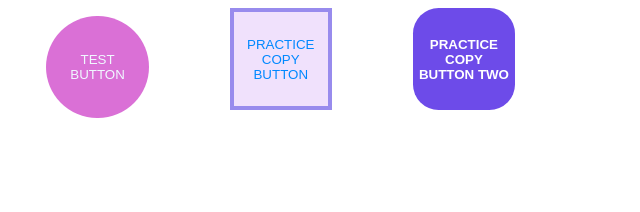
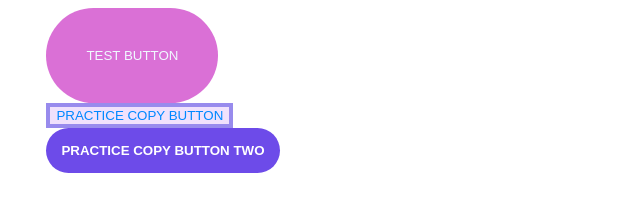
Before and after one commit to isuckinprogramming/Learning-CSS, a plain HTML site: page startPage/start-up-page.html in a window 1280 px wide. Shown: the whole page, without its empty margins (0-640 px from the left). Drawn offline with Linux system fonts and the light colour scheme.

Commit message:
Practice styling button element with CSS
Practiced setting up the Color, position, and conditional behaviour of
an html element.

Trying out the use of pseudo-classes for elements. The Hover and Active
pseudo-classes are useful for showing the

Usage of padding and margin over setting values to the height and width
property of an element. Margin is the distance of an element over other
elements, and the Padding is the distance of the content of the element
over the border or the edge of an element.

Margin affects the actual position of an html element in the webpage,
which may cause unexpected behaviours with the hover style of an
element. I caused an error wherein upon hovering on an element,the
margin would drstically change, upon activating the hover the style
immediately applies, which changes the margin then the position of the
hovered element. Upon activation the style is applied and de-applied
to the element, the element looks like it is in constantly and rapidly
changing position when hovered.

I got to try out the transition property, and I don't understand the
many arguments when using setting up the value of the property.

A quick peek of the CSS box model, the purpose of the CSS Box model,
how it affects the styling of an element.

The opacity of an element can be modified through CSS through the
background-color property, I cannot understand why there are so many
varieties of ways to set the color of an element. The a in rgba stands
for the opacity of an element.

```diff
--- a/startPage/start-functionality.js
+++ b/startPage/start-functionality.js
@@ -1,5 +1,5 @@
 const testButton = document.getElementById("practiceButton")
 
-testButton.onclick = () => {
+testButton  .onclick = () => {
     // testButton.color = rgb(0,0,0);
 }
--- a/startPage/start-style.css
+++ b/startPage/start-style.css
@@ -1,10 +1,45 @@
+
 button {
-  height: 8lvw;
-  width: 8lvw;
+  /* height: 8lvw;
+  width: 8lvw; */
   cursor: pointer;
   margin-right: 3lvw;
   margin-left: 3lvw;
+
+  /* padding:  50px;
+  padding-left: 20px; */
+
 }
+
+/* FIRST BUTTON FOR PRACTICE */
+#practiceButton {
+  background-color: orchid;
+  color:aliceblue;
+  border:  none;
+  border-radius: 100px;
+  transition: border-radius 0.15s;
+  transition-property:
+    border-radius 0.2s,
+    color 0.2s,
+    box-shadow 0.01s;
+  padding:3em;
+  /* box-shadow: -6px -10px 5px rgba(70, 9, 9, 0.11); */
+}
+
+#practiceButton:hover {
+
+  background-color: black;
+  border-radius: 25px;
+  box-shadow: 4px 4px 5px rgba(70, 9, 9, 0.199);
+}
+
+#practiceButton:active {
+
+  background-color: rgba(4, 8, 44, 0.11);
+  border-radius: 10px ;
+}
+
+/* SECOND PRACTICE BUTTON */
 
 #copyButtonOne {
   background-color: rgb(240, 225, 252);
@@ -16,12 +51,15 @@ button {
   border-style: solid;
 }
 
-#practiceButton {
-  background-color: orchid;
-  color:aliceblue;
-  border:  none;
-  border-radius: 100px;
+#copyButtonOne:hover {
+
+  background-color: rgb(0, 136, 255);
+  border-color:  rgba(255, 255, 255, 0.671);
+  color: rgb(240, 225, 252);;
 }
+
+
+/* COPY BUTTON TWO */
 
 #copyButtonTwo {
   background-color:  rgb(109, 75, 233);
@@ -29,4 +67,24 @@ button {
   border-radius: 2lvw;
   border: none;
   font-weight: bold;
+  padding: 15px;
+  transition :all 0.1s
 }
+
+#copyButtonTwo:hover {
+
+  border-radius: 5lvw;
+
+  /* padding: 30px; */
+  padding-top: 40px;
+  padding: 50px;
+  padding-right: 20px;
+  padding-bottom: 20px;
+
+  /* margin: 50px; */
+
+  background-color: rgba(155, 163, 236, 0.574);
+  color: rgba(1, 8, 71, 0.379);
+
+
+}
--- a/startPage/start-up-page.html
+++ b/startPage/start-up-page.html
@@ -13,11 +13,26 @@
 </head>
 <body>
 
-  <button id="practiceButton">TEST BUTTON</button>
+  <div id = "ButtonPractice">
+    <button id="practiceButton">
+      TEST BUTTON
+    </button>
+    <br>
 
-  <button id="copyButtonOne">PRACTICE COPY BUTTON</button>
+    <button id="copyButtonOne">
+      PRACTICE COPY BUTTON
+    </button>
+    <br>
 
-  <button id="copyButtonTwo">PRACTICE COPY BUTTON TWO</button>
+    <button id="copyButtonTwo">
+      PRACTICE COPY BUTTON TWO
+    </button>
+    <br>
+  </div>
+
+  <div id = "TextPractice">
+
+  </div>
 
 </body>
 </html>
```
